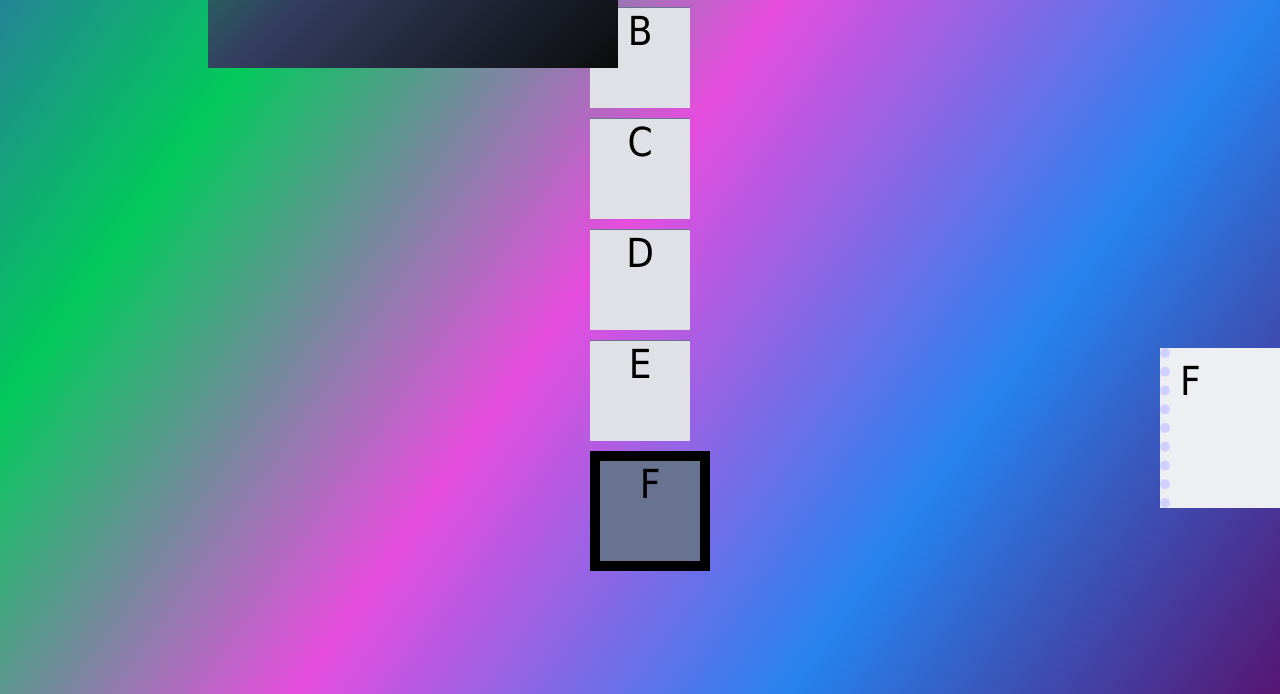
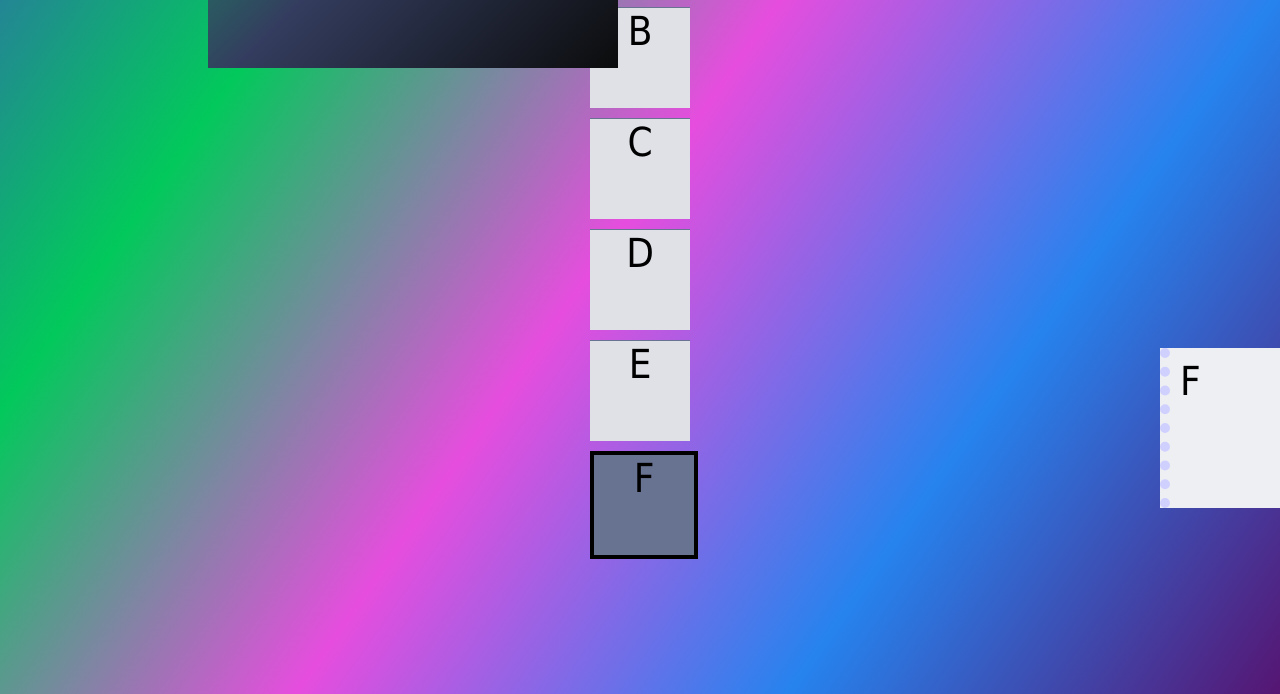
Before and after one commit to Yumduujin/laboratory__1, a plain HTML site: page index.html in a window 1280 px wide. Shown: the part 292-986 px from the top of the page. Drawn offline with Linux system fonts and the light colour scheme.

Commit message:
Update styleA.css

```diff
--- a/styleA.css
+++ b/styleA.css
@@ -22,7 +22,7 @@
     background-color: #687291;
     text-align: center;
     margin-top: 10px;
-    border: 10px solid black;
+    border: 4px solid black;
     margin-left: auto;
     margin-right: auto;
 }
```
